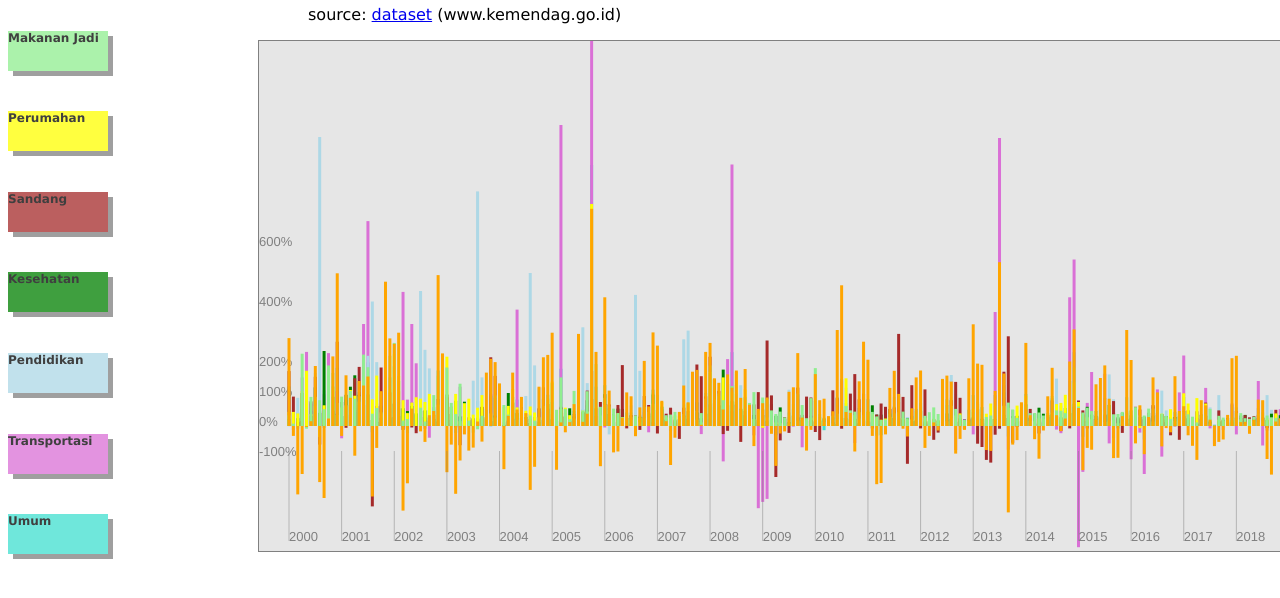
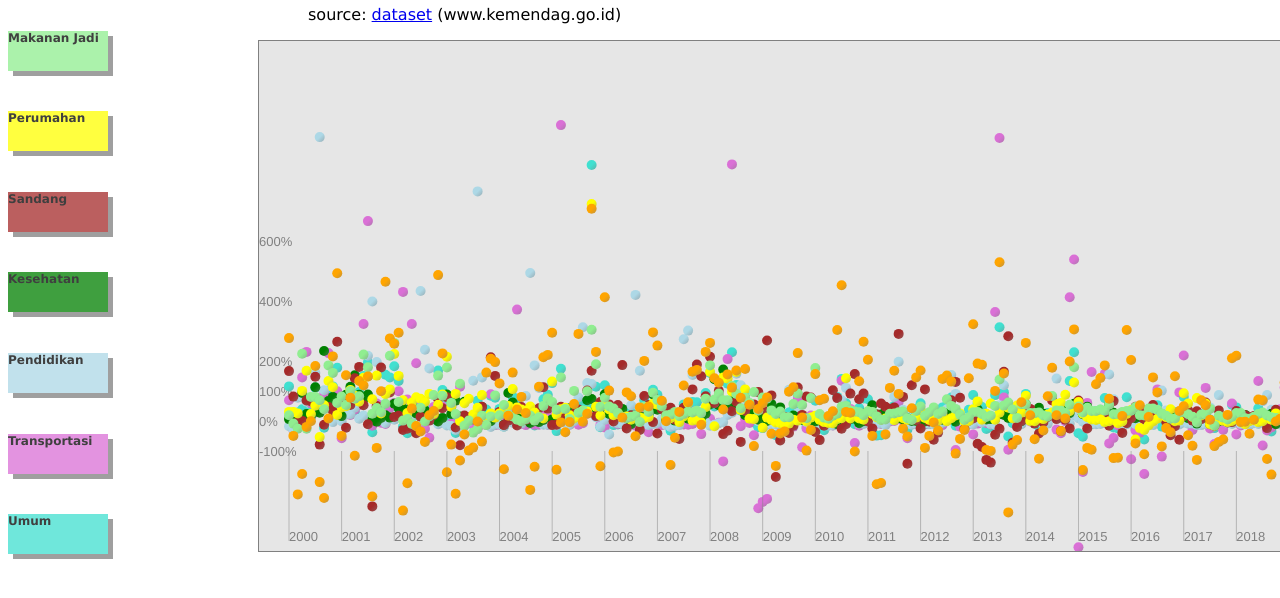
Before and after one commit to anbarief/anbarief.github.io, a plain HTML site: page inflation_plot.html in a window 1280 px wide. Shown: the part 70-668 px from the top of the page. Drawn offline with Linux system fonts and the light colour scheme.

Commit message:
Update inflation_plot.html

```diff
--- a/inflation_plot.html
+++ b/inflation_plot.html
@@ -128,8 +128,19 @@ axis.fillText(years[i], 30 + (i*12)*unit_interval, 510 - 10);
 
 drawLine(30 + (i*12)*unit_interval, 510 - 10, 30 + (i*12)*unit_interval, 510 - 100, "gray");
 
+
+
 }
 
+function drawCircle(x, y, r, color){
+    var grd = axis.createLinearGradient(x, y, x+10, y+10);
+    grd.addColorStop(0, color);
+    grd.addColorStop(1, "gray");
+    axis.beginPath();
+    axis.arc(x, y, r, 0, 2*Math.PI)
+    axis.fillStyle = grd;
+    axis.fill()
+    }
 
 function drawLine(xstart, ystart, xend, yend, color)
 {
@@ -154,8 +165,8 @@ var j;
 for (j = 0; j < 12; j++)
 {
 
-    drawLine(30 + (i*12)*unit_interval + (j)*unit_interval, (510 - (125 )), 30 + (i*12)*unit_interval + j*unit_interval, 510 - (125 + 30*inflation_dict[years[i]][name][months[j]]), Color[id][0]);
-
+    //drawLine(30 + (i*12)*unit_interval + (j)*unit_interval, (510 - (125 )), 30 + (i*12)*unit_interval + j*unit_interval, 510 - (125 + 30*inflation_dict[years[i]][name][months[j]]), Color[id][0]);
+    drawCircle(30 + (i*12)*unit_interval + (j)*unit_interval , 510 - (125 + 30*inflation_dict[years[i]][name][months[j]]), 5, Color[id][0])
 }
 
 }
```
